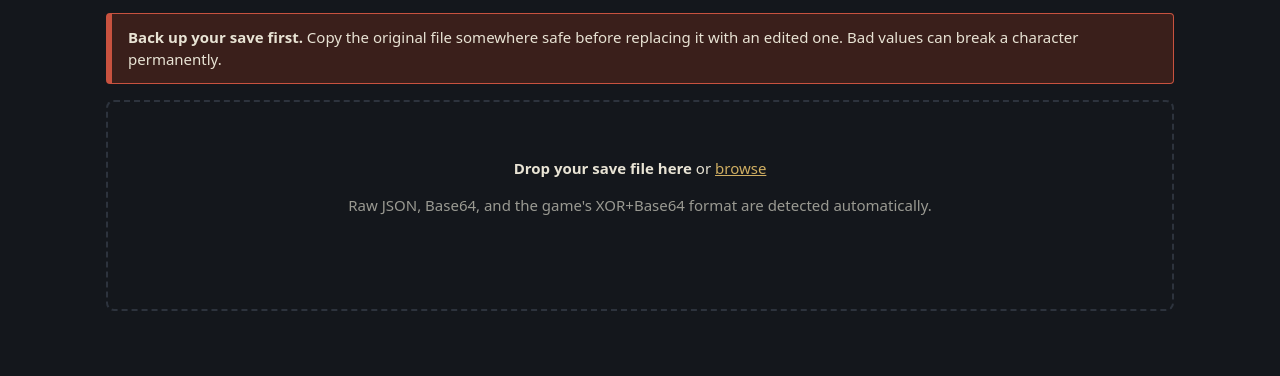
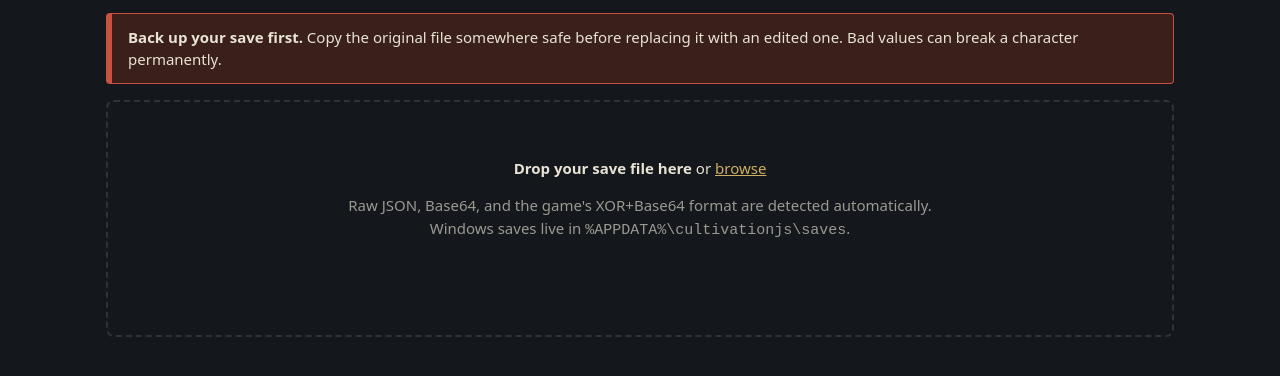
Before and after one commit to StaticTrace/Path-of-the-idle-cultivator-Save-Editor, a plain HTML site: page index.html in a window 1280 px wide. Shown: the part 96-472 px from the top of the page. Drawn offline with Linux system fonts and the light colour scheme.

Commit message:
Add files via upload

```diff
--- a/index.html
+++ b/index.html
@@ -20,6 +20,7 @@
 <section id="drop" class="drop" tabindex="0">
   <p><strong>Drop your save file here</strong> or <label class="link">browse<input id="file" type="file" hidden></label></p>
   <p class="hint">Raw JSON, Base64, and the game's XOR+Base64 format are detected automatically.</p>
+  <p class="hint">Windows saves live in <code>%APPDATA%\cultivationjs\saves</code>.</p>
   <p id="err" class="error" role="status"></p>
 </section>
 
```
Also changed, not shown: 1 other file.
